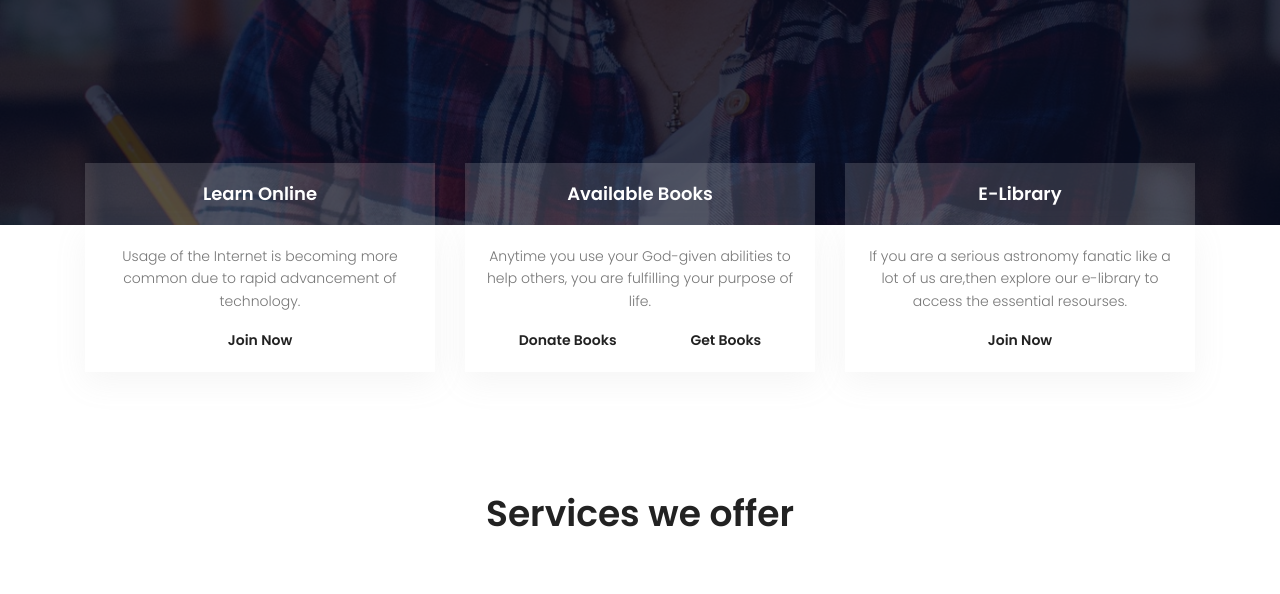
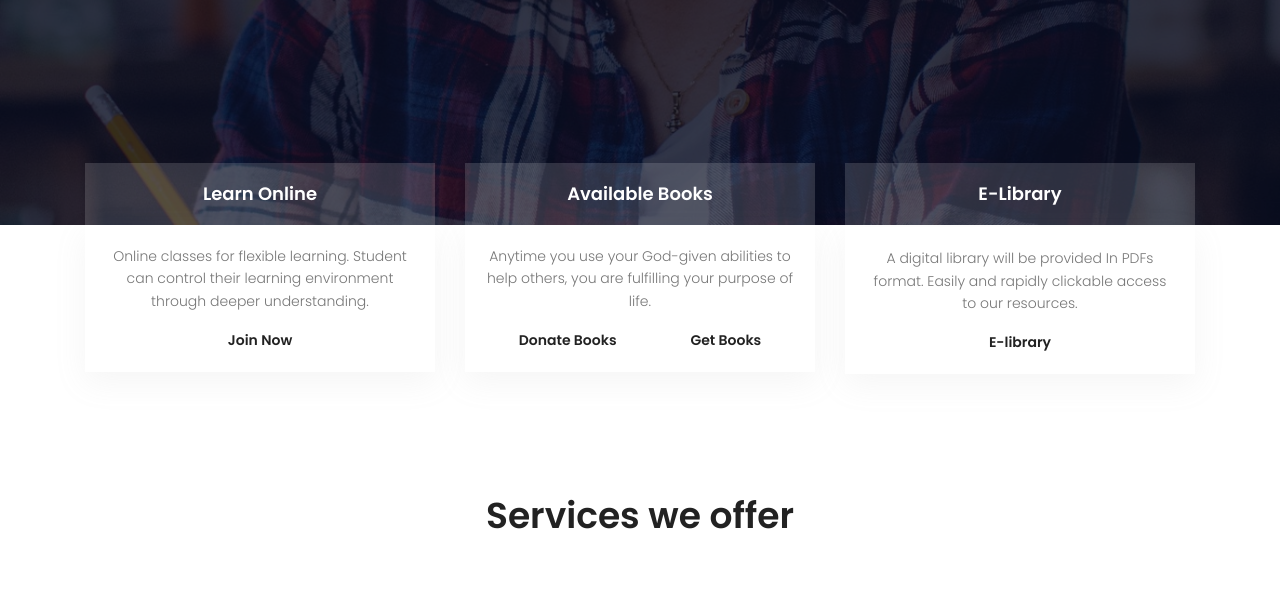
Before and after one commit to chameleonclasses/classeschameleon, a PHP site: page / in a window 1280 px wide. Shown: the part 575-1169 px from the top of the page. Run offline with PHP 8.4, Linux system fonts and the light colour scheme; some libraries are stand-ins or nearby versions.

Commit message:
3 update

```diff
--- a/css/main.css
+++ b/css/main.css
@@ -1506,6 +1506,7 @@ h6 {
 	height: 100%;
 	opacity: 0
 }
+
 .confirm-radio input+label {
 	position: absolute;
 	left: 0;
@@ -2034,7 +2035,7 @@ body.mobile-nav-active #mobile-nav-toggle {
 	left: 0;
 	right: 0;
 	top: 0;
-	bottom: 0
+	bottom:20 ;
 }
 .section-title {
 	text-align: center;
@@ -2048,7 +2049,8 @@ body.mobile-nav-active #mobile-nav-toggle {
 }
 .banner-area {
 	background: url(../img/banner-bg.jpg) right;
-	background-size: cover
+	background-size: cover;
+
 }
 .banner-area .overlay-bg {
 	background-color: rgba(4, 9, 30, 0.8)
--- a/index.htm
+++ b/index.htm
@@ -29,6 +29,38 @@
 			<link rel="stylesheet" href="css/owl.carousel.css">
 			<link rel="stylesheet" href="css/jquery-ui.css">
 			<link rel="stylesheet" href="css/main.css">
+			<style>
+
+
+				.dropdown {
+				  position: relative;
+				  display: inline-block;
+				}
+
+				.dropdown-content {
+				  display: none;
+				  position: absolute;
+				  background-color: #f9f9f9;
+				  min-width: 160px;
+				  box-shadow: 0px 8px 16px 0px rgba(0,0,0,0.2);
+				  z-index: 1;
+				}
+
+				.dropdown-content a {
+				  color: black;
+				  padding: 6px 8px;
+				  text-decoration: none;
+				  display: block;
+				}
+
+				.dropdown-content a:hover {background-color: #f1f1f1}
+
+				.dropdown:hover .dropdown-content {
+				  display: block;
+				}
+
+
+				</style>
 		</head>
 		<body>
 		  <header id="header" id="home">
@@ -82,8 +114,8 @@
 			<!-- start banner Area -->
 			<section class="banner-area relative" id="home">
 				<div class="overlay overlay-bg"></div>
-				<div class="container">
-					<div class="row fullscreen d-flex align-items-center justify-content-between">
+				<div class="container" >
+					<div class="row fullscreen d-flex align-items-center justify-content-between" >
 						<div class="banner-content col-lg-9 col-md-12">
 							<h2 style=" color:white; " class="text-uppercase">
 								CHAMELEON CLASSES
@@ -109,8 +141,7 @@
 								</div>
 								<div class="desc-wrap">
 									<p>
-										Usage of the Internet is becoming more common due to rapid advancement
-										of technology.
+										Online classes for flexible learning. Student can control their learning environment through deeper understanding.
 									</p>
 									<a href="#">Join Now</a>
 								</div>
@@ -133,14 +164,35 @@
 						<div class="col-lg-4">
 							<div class="single-feature">
 								<div class="title">
+
+								<div class="dropdown">
 									<h4>E-Library</h4>
+
+
+									</div>
 								</div>
 								<div class="desc-wrap">
 									<p>
-										If you are a serious astronomy fanatic like a lot of us are,then explore our e-library to access the essential resourses.
+										A digital library will be provided In PDFs format. Easily and rapidly clickable access to our resources.
 									</p>
-									<a href="#">Join Now</a>
+
+									<div class="dropdown">
+
+										<a>E-library</a>
+
+										<div class="dropdown-content">
+										<a href="#">class 6</a>
+										<a href="#">class 7</a>
+										<a href="#">class 8</a>
+										<a href="#">class 9</a>
+										<a href="#">class 10</a>
+										<a href="#">class 11</a>
+										<a href="#">class 12</a>
+										</div>
+									  </div>
+									</div>
 								</div>
+
 							</div>
 						</div>
 					</div>
```
